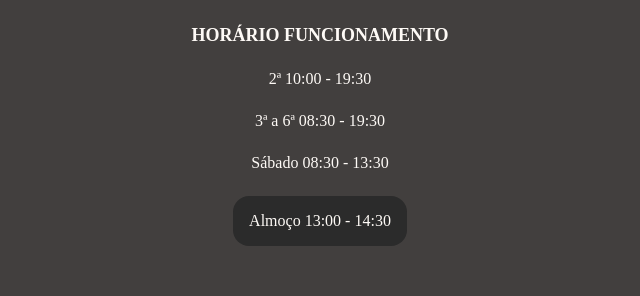
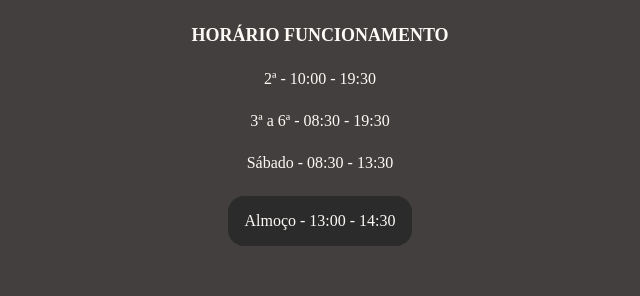
Before and after one commit to simaopedroalves/talho-barreiro, a React (Vite) app: page / in a window 1280 px wide. Shown: the part 7784-8080 px from the top of the page, without its empty margins (320-960 px from the left). Built offline with nearby package versions, Linux system fonts and the light colour scheme.

Commit message:
Update Footer.jsx

```diff
--- a/src/Footer/Footer.jsx
+++ b/src/Footer/Footer.jsx
@@ -137,10 +137,10 @@ function DevName () {
 function Schedule () {
 
     const schedule = [
-        {day: '2ª', time: '10:00 - 19:30'},
-        {day: '3ª a 6ª', time: '08:30 - 19:30'},
-        {day: 'Sábado', time: '08:30 - 13:30'},
-        {day: 'Almoço', time: '13:00 - 14:30'}
+        {day: '2ª -', time: '10:00 - 19:30'},
+        {day: '3ª a 6ª -', time: '08:30 - 19:30'},
+        {day: 'Sábado -', time: '08:30 - 13:30'},
+        {day: 'Almoço -', time: '13:00 - 14:30'}
     ]
 
     const scheduleArr = schedule.map((el) => {
```
